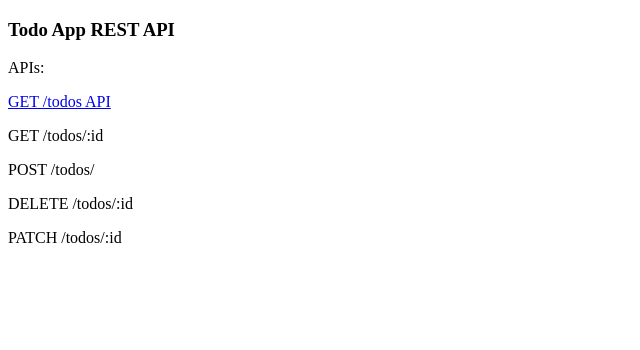
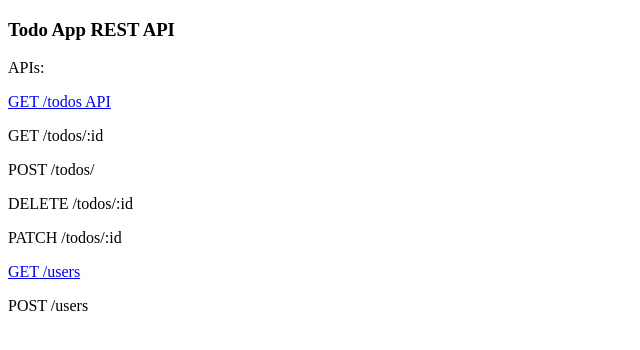
Before and after one commit to suresh37/node-todo-api, a website: page views/index.html in a window 1280 px wide. Shown: the whole page, without its empty margins (0-640 px from the left). Drawn offline with Linux system fonts and the light colour scheme.

Commit message:
added POST users route and token methods

```diff
--- a/views/index.html
+++ b/views/index.html
@@ -17,6 +17,8 @@
     <p>POST /todos/ </p>
     <p>DELETE /todos/:id </p>
     <p>PATCH /todos/:id </p>
+    <p><a href="/users" target="_blank">GET /users</a> </p>
+    <p>POST /users </p>
 </body>
 
 </html>
```
Also changed, not shown: 1 other file.
